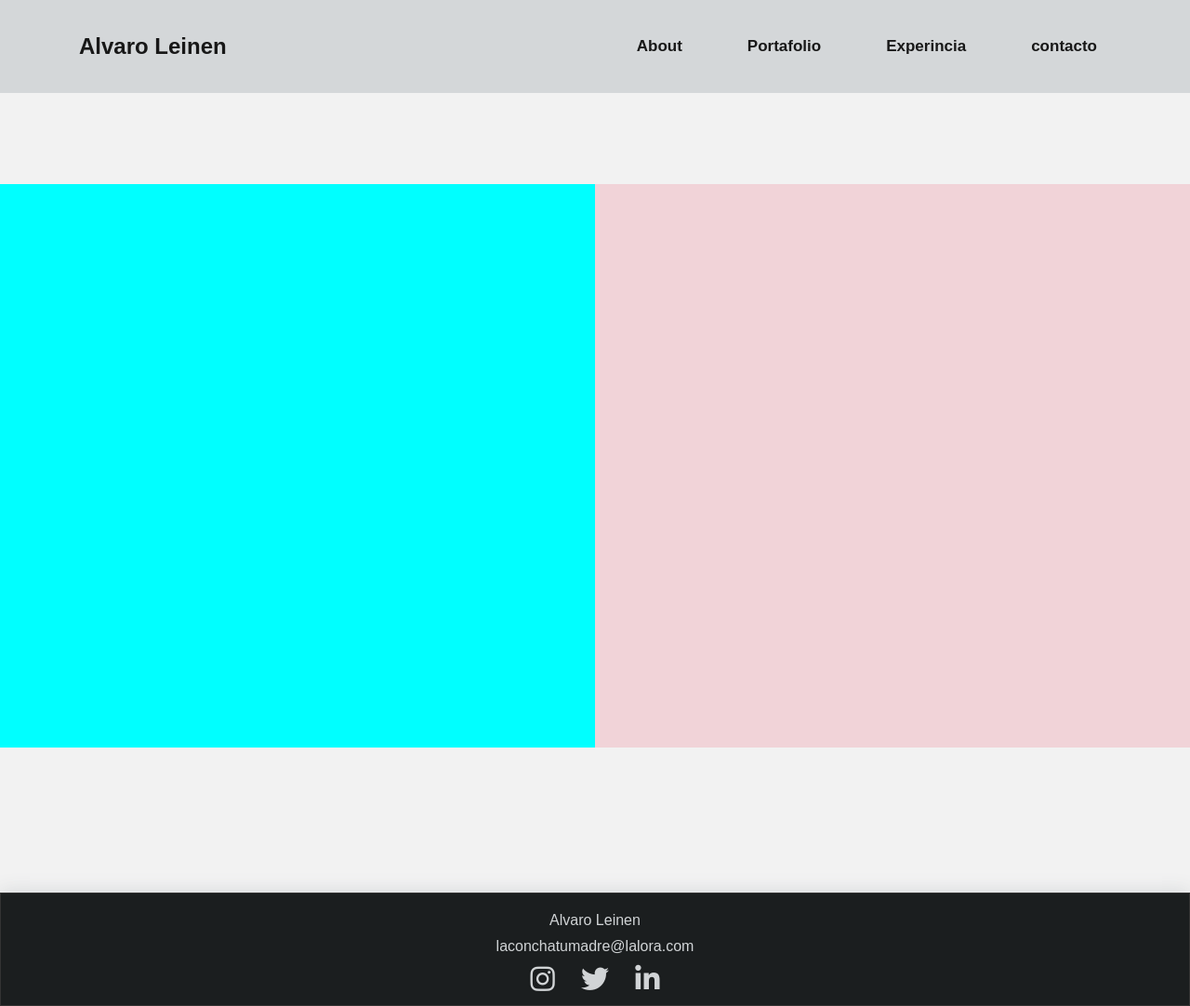
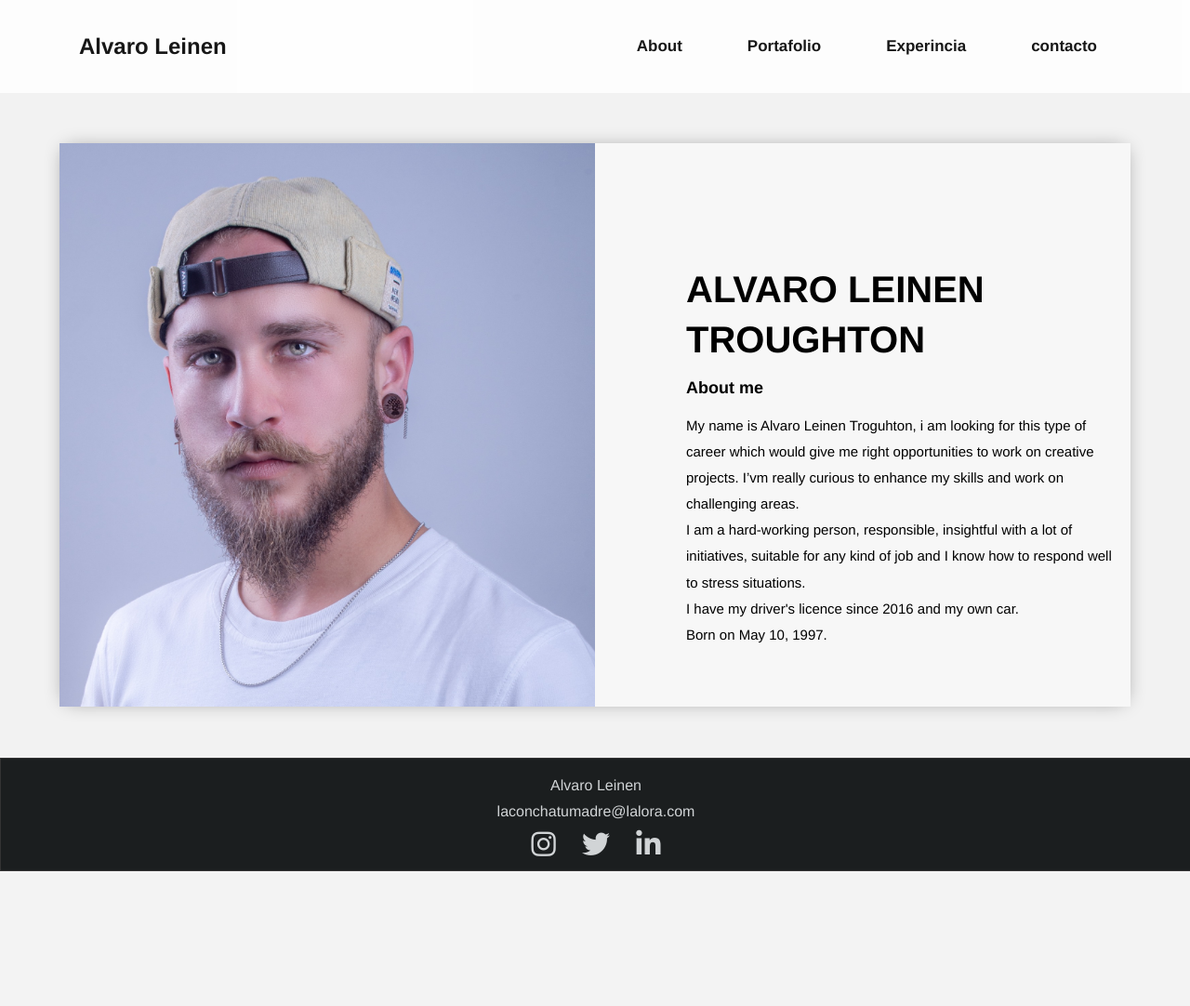
Before and after one commit to PabloJT1006/TFG-Django-Python-, a Django app: page /about/ in a window 1280 px wide. Shown: the whole page at 93% size. After the commit the page ends 937 px from the top, so only its background shows below. Run offline with Django 4.2, Linux system fonts and the light colour scheme; some libraries are stand-ins or nearby versions.

Commit message:
empezando contactos

```diff
--- a/LeinenProject/LeinenProject/urls.py
+++ b/LeinenProject/LeinenProject/urls.py
@@ -21,5 +21,6 @@ urlpatterns = [
     path('admin/', admin.site.urls),
     path('',app.views.home_handler,name='inicio'),
     path('home/',app.views.home_handler,name='home'),
-    path('about/',app.views.about_handler,name='about')
+    path('about/',app.views.about_handler,name='about'),
+    path('contacto/',app.views.contacto_handler,name='contacto')
 ]
--- a/LeinenProject/app/static/css/styles.css
+++ b/LeinenProject/app/static/css/styles.css
@@ -10,7 +10,7 @@ header {
   z-index: 1;
   transition: all .4s;
   color: black;
-  background-color: #d1d4d6;
+  background-color: white;
   opacity: .9;
 }
 /* line 17, ../../templates/sass/generic/_header.scss */
@@ -33,29 +33,31 @@ header nav ul {
 header nav ul li {
   line-height: 40px;
   float: left;
+  transition: all .4s;
 }
-/* line 38, ../../templates/sass/generic/_header.scss */
+/* line 39, ../../templates/sass/generic/_header.scss */
 header nav ul li:hover {
   border-bottom: 1px solid red;
 }
-/* line 42, ../../templates/sass/generic/_header.scss */
+/* line 43, ../../templates/sass/generic/_header.scss */
 header nav ul li:hover a {
   box-shadow: 10px black;
   font-size: 20px;
 }
-/* line 50, ../../templates/sass/generic/_header.scss */
+/* line 51, ../../templates/sass/generic/_header.scss */
 header nav ul li a {
   padding: 0px 35px;
   color: black;
   font-weight: bold;
   font-size: 17px;
+  transition: all .4s;
 }
-/* line 62, ../../templates/sass/generic/_header.scss */
+/* line 64, ../../templates/sass/generic/_header.scss */
 header .title_wrapper {
   padding: 0px 85px;
   /*logo title*/
 }
-/* line 67, ../../templates/sass/generic/_header.scss */
+/* line 69, ../../templates/sass/generic/_header.scss */
 header .title_wrapper h1 {
   display: block;
   letter-spacing: 2px;
@@ -68,7 +70,7 @@ header .title_wrapper h1 {
 * {
   margin: 0px;
   padding: 0px;
-  font-family: Arial, Helvetica, sans-serif;
+  font-family: Helvetica, sans-serif;
   text-decoration: none;
 }
 
@@ -79,16 +81,17 @@ body {
 
 /* line 1, ../../templates/sass/generic/_footer.scss */
 footer {
+  width: 100%;
+  overflow-x: hidden;
+  margin: 0 auto;
+  padding-bottom: 10px;
+  padding-top: 10px;
+  position: absolute;
+  bottom: 0;
   background-color: #1b1e1f;
   border: 1px solid #333;
   color: #d1d4d6;
   text-align: center;
-  margin: 0 auto;
-  padding-bottom: 10px;
-  padding-top: 10px;
-  box-shadow: 0px 0px 20px;
-  display: block;
-  justify-content: center;
 }
 /* line 14, ../../templates/sass/generic/_footer.scss */
 footer div {
@@ -113,32 +116,30 @@ footer .social a i {
 /* line 1, ../../templates/sass/generic/_content.scss */
 #block {
   width: 100%;
-  min-height: 930px;
+  min-height: fit-content;
   margin: 0 auto;
-  margin-bottom: 30px;
   position: relative;
 }
 
 /* line 2, ../../templates/sass/specific/_home.scss */
 .home header {
   color: #d1d4d6;
-  transition: all .4s;
   background-color: transparent !important;
 }
-/* line 8, ../../templates/sass/specific/_home.scss */
+/* line 7, ../../templates/sass/specific/_home.scss */
 .home header.solid {
   background-color: #d1d4d6 !important;
   color: black;
 }
-/* line 12, ../../templates/sass/specific/_home.scss */
+/* line 11, ../../templates/sass/specific/_home.scss */
 .home header.solid a {
   color: black;
 }
-/* line 17, ../../templates/sass/specific/_home.scss */
+/* line 16, ../../templates/sass/specific/_home.scss */
 .home header a {
   color: #d1d4d6;
 }
-/* line 23, ../../templates/sass/specific/_home.scss */
+/* line 22, ../../templates/sass/specific/_home.scss */
 .home #block .banner_home {
   width: 100%;
   height: 900px;
@@ -148,7 +149,7 @@ footer .social a i {
   background-size: cover;
   background-position: center;
 }
-/* line 33, ../../templates/sass/specific/_home.scss */
+/* line 32, ../../templates/sass/specific/_home.scss */
 .home #block .desc_wrapper {
   height: 530px;
   display: flex;
@@ -156,19 +157,19 @@ footer .social a i {
   align-items: center;
   background-color: #37322E;
 }
-/* line 40, ../../templates/sass/specific/_home.scss */
+/* line 39, ../../templates/sass/specific/_home.scss */
 .home #block .desc_wrapper .content {
   height: 300px;
   width: 50%;
   text-align: center;
 }
-/* line 46, ../../templates/sass/specific/_home.scss */
+/* line 45, ../../templates/sass/specific/_home.scss */
 .home #block .desc_wrapper .content .icon {
   width: fit-content;
   height: fit-content;
   margin: 0 auto;
 }
-/* line 52, ../../templates/sass/specific/_home.scss */
+/* line 51, ../../templates/sass/specific/_home.scss */
 .home #block .desc_wrapper .content .desc {
   width: fit-content;
   height: fit-content;
@@ -177,28 +178,99 @@ footer .social a i {
   line-height: 30px;
   color: white;
 }
-/* line 61, ../../templates/sass/specific/_home.scss */
+/* line 60, ../../templates/sass/specific/_home.scss */
 .home #block .desc_wrapper .content .desc .subtitle {
   margin-top: 30px;
 }
 
 /* line 2, ../../templates/sass/specific/_about.scss */
-#block .cont_wrapper {
-  background-color: #aca8a8;
+.about header {
+  position: relative;
+}
+/* line 6, ../../templates/sass/specific/_about.scss */
+.about #block {
+  top: 54px;
+}
+/* line 8, ../../templates/sass/specific/_about.scss */
+.about #block .section_wrapper {
+  width: 90%;
   height: 606px;
   margin: 0 auto;
   display: flex;
   align-items: center;
+  background-color: #F7F7F7;
+  box-shadow: 0 0 20px -7px #0000007a;
 }
-/* line 8, ../../templates/sass/specific/_about.scss */
-#block .cont_wrapper .image {
+/* line 16, ../../templates/sass/specific/_about.scss */
+.about #block .section_wrapper .image {
   width: 50%;
   height: 100%;
+  position: relative;
+}
+/* line 20, ../../templates/sass/specific/_about.scss */
+.about #block .section_wrapper .image img {
+  width: 100%;
+  height: 100%;
+  object-fit: cover;
+}
+/* line 29, ../../templates/sass/specific/_about.scss */
+.about #block .section_wrapper .desc_wrapper {
+  width: 50%;
+  height: 100%;
+  overflow: auto;
+}
+/* line 34, ../../templates/sass/specific/_about.scss */
+.about #block .section_wrapper .desc_wrapper .content {
+  margin: 0 auto;
+  position: relative;
+  width: fit-content;
+  padding: 40px;
+  top: 90px;
+  left: 40px;
+}
+/* line 42, ../../templates/sass/specific/_about.scss */
+.about #block .section_wrapper .desc_wrapper .content .title {
+  word-break: normal;
+}
+/* line 45, ../../templates/sass/specific/_about.scss */
+.about #block .section_wrapper .desc_wrapper .content .title h1 {
+  font-size: 40px;
+  line-height: 1.35;
+}
+/* line 51, ../../templates/sass/specific/_about.scss */
+.about #block .section_wrapper .desc_wrapper .content .subtitle {
+  width: fit-content;
+  margin: 10px 0;
+}
+/* line 54, ../../templates/sass/specific/_about.scss */
+.about #block .section_wrapper .desc_wrapper .content .subtitle h3 {
+  font-size: 18px;
+  line-height: 1.75;
+}
+/* line 60, ../../templates/sass/specific/_about.scss */
+.about #block .section_wrapper .desc_wrapper .content .description {
+  width: 460px;
+  height: 253px;
+}
+/* line 64, ../../templates/sass/specific/_about.scss */
+.about #block .section_wrapper .desc_wrapper .content .description p {
+  line-height: 1.88;
+  font-size: 15px;
+}
+/* line 76, ../../templates/sass/specific/_about.scss */
+.about footer {
+  position: relative;
+  top: 109px;
+}
+
+/* line 2, ../../templates/sass/specific/_contact.scss */
+.contact #block {
+  top: 126px;
+}
+/* line 5, ../../templates/sass/specific/_contact.scss */
+.contact .contact_wrapper {
+  width: 90%;
+  height: 646px;
+  margin: 0 auto;
   background-color: aqua;
 }
-/* line 14, ../../templates/sass/specific/_about.scss */
-#block .cont_wrapper .desc_wrapper {
-  background-color: #f1d3d8;
-  width: 50%;
-  height: 100%;
-}
--- a/LeinenProject/app/templates/about.html
+++ b/LeinenProject/app/templates/about.html
@@ -1,40 +1,33 @@
 {% extends 'layout.html' %}
-
+{% load static %}
 {% block content %}
     <body class="about">
 
-    <br>
-    <br>
-    <br>
-    <br>
-    <br>
-    <br>
-    <br>
-    <br>
-    <br>
-    <br>
-    <br>
-
-    <div class="cont_wrapper">
+    <div class="section_wrapper">
 
         <div class="image">
-            <img src="" alt="">
+            <img src="{% static 'images/about.jpg' %}" alt="">
         </div>
 
 
         <div class="desc_wrapper">
-
+            <div class="content">
                 <div class="title">
-                <h1></h1>
+                    <h1>ALVARO LEINEN <br> TROUGHTON</h1>
                 </div>
 
                 <div class="subtitle">
-                <h3></h3>
+                    <h3>About me</h3>
                 </div>
 
                 <div class="description">
-                <p></p>
+                    <p>My name is Alvaro Leinen Troguhton, i am looking for this type of career which would give me right opportunities to work on creative projects. I’vm really curious to enhance my skills and work on challenging areas. <br>
+                        I am a hard-working person, responsible, insightful with a lot of initiatives, suitable for any kind of job and I know how to respond well to stress situations. <br>
+                        I have my driver's licence since 2016 and my own car. <br>
+                        Born on May 10, 1997.</p>
                 </div>
+            </div>
+
         </div>
 
     </div>
--- a/LeinenProject/app/templates/layout.html
+++ b/LeinenProject/app/templates/layout.html
@@ -28,7 +28,7 @@
                     <a href="">Experincia</a>
                 </li>
                 <li>
-                    <a href="">contacto</a>
+                    <a href="{% url 'contacto' %}">contacto</a>
                 </li>
             </ul>
         </nav>
--- a/LeinenProject/app/templates/sass/generic/_content.scss
+++ b/LeinenProject/app/templates/sass/generic/_content.scss
@@ -1,8 +1,7 @@
 #block{
     width: 100%;
-    min-height: 930px;
+    min-height: fit-content;
     margin: 0 auto;
-    margin-bottom: 30px;
     position: relative;
 
   }
--- a/LeinenProject/app/templates/sass/generic/_footer.scss
+++ b/LeinenProject/app/templates/sass/generic/_footer.scss
@@ -1,15 +1,15 @@
 footer{
-
+    width: 100%;
+    overflow-x: hidden;
+    margin: 0 auto;
+    padding-bottom: 10px;
+    padding-top: 10px;
+    position: absolute;
+    bottom: 0;
     background-color: #1b1e1f;
     border: 1px solid #333;
     color: #d1d4d6;
     text-align: center;
-    margin: 0 auto;
-    padding-bottom: 10px;
-    padding-top: 10px;
-    box-shadow: 0px 0px 20px;
-    display: block;
-    justify-content: center;
 
     div{
         margin: 0 auto;
--- a/LeinenProject/app/templates/sass/generic/_general.scss
+++ b/LeinenProject/app/templates/sass/generic/_general.scss
@@ -2,7 +2,7 @@
 *{
     margin: 0px;
     padding: 0px;
-    font-family:  Arial, Helvetica, sans-serif;
+    font-family:   Helvetica, sans-serif;
     text-decoration: none;
 }
 
--- a/LeinenProject/app/templates/sass/generic/_header.scss
+++ b/LeinenProject/app/templates/sass/generic/_header.scss
@@ -9,7 +9,7 @@ header{
     z-index: 1;
     transition: all .4s;
     color:black;
-    background-color: #d1d4d6;
+    background-color: white;
     opacity: .9;
     // font-weight: 300;
 
@@ -34,6 +34,7 @@ header{
             li{
                 line-height: 40px;
                 float: left;
+                transition: all .4s;
 
                 &:hover{
                     border-bottom:1px solid red;
@@ -52,6 +53,7 @@ header{
                     color: black;
                     font-weight: bold;
                     font-size: 17px;
+                    transition: all .4s;
                 }
 
             }
--- a/LeinenProject/app/templates/sass/specific/_about.scss
+++ b/LeinenProject/app/templates/sass/specific/_about.scss
@@ -1,36 +1,81 @@
+.about{
+    header{
+        position: relative;
+    }
+
     #block{
-    .cont_wrapper{
-        background-color: rgb(172, 168, 168);
+        top: 54px;
+        .section_wrapper{
+            width: 90%;
             height: 606px;
             margin: 0 auto;
             display:flex;
             align-items: center;
+            background-color: #F7F7F7;
+            box-shadow: 0 0 20px -7px #0000007a;
             .image{
                 width: 50%;
                 height: 100%;
-            background-color: aqua;
+                position: relative;
+                img{
+
+                    width: 100%;
+                    height: 100%;
+                    object-fit: cover;
+                    // object-position: 50% 50%;
+                }
             }
 
             .desc_wrapper{
-            background-color: rgb(241, 211, 216);
                 width: 50%;
                 height: 100%;
+                overflow: auto;
+
+                .content{
+                    margin: 0 auto;
+                    position: relative;
+                    width: fit-content;
+                    padding: 40px;
+                    top:90px;
+                    left: 40px;
 
                     .title{
+                        word-break: normal;
+
                         h1{
-
+                            font-size: 40px;
+                            line-height: 1.35;
                         }
                     }
 
                     .subtitle{
+                        width:fit-content;
+                        margin: 10px 0;
                         h3{
-
+                            font-size: 18px;
+                            line-height: 1.75;
                         }
                     }
 
                     .description{
+                        width: 460px;
+                        height: 253px;
+
+                        p{
+                            line-height:1.88;
+                            font-size: 15px;
+                        }
+                    }
+                }
+
 
             }
         }
     }
+
+    footer{
+        position:relative;
+        top: 109px;
     }
+
+}
--- a/LeinenProject/app/templates/sass/specific/_contact.scss
+++ b/LeinenProject/app/templates/sass/specific/_contact.scss
@@ -0,0 +1,13 @@
+.contact{
+    #block{
+        top: 126px;
+    }
+    .contact_wrapper{
+        width: 90%;
+        height: 646px;
+        margin: 0 auto;
+
+        background-color: aqua;
+
+    }
+}
--- a/LeinenProject/app/templates/sass/specific/_home.scss
+++ b/LeinenProject/app/templates/sass/specific/_home.scss
@@ -1,7 +1,6 @@
 .home{
     header{
         color:#d1d4d6;
-        transition: all .4s;
         background-color: transparent !important;
 
 
--- a/LeinenProject/app/templates/sass/styles.scss
+++ b/LeinenProject/app/templates/sass/styles.scss
@@ -3,4 +3,5 @@
 @import 'generic/footer';
 @import 'generic/content';
 @import 'specific/home';
-@import 'specific/about'
+@import 'specific/about';
+@import 'specific/contact';
--- a/LeinenProject/app/views.py
+++ b/LeinenProject/app/views.py
@@ -1,4 +1,6 @@
 from django.shortcuts import render, redirect,HttpResponse
+from .form import FormContacto
+
 # Create your views here.
 
 def home_handler(request):
@@ -6,3 +8,18 @@ def home_handler(request):
 
 def about_handler(request):
     return render(request,'about.html')
+
+
+def contacto_handler(request):
+
+    if request.method == 'POST':
+        form=FormContacto(request.POST)
+
+        if form.is_valid():
+            #limpiar los datos y sacar lo introducido
+            data_form=form.cleaned_data
+
+
+
+
+    return render(request,'contacto.html')
```
Also changed, not shown: LeinenProject/app/form.py (added, +52 -0 lines), LeinenProject/app/templates/contacto.html (+11 -0 lines), LeinenProject/app/static/images/about.jpg (added). Lines whose indentation alone changed are shown as unchanged.
